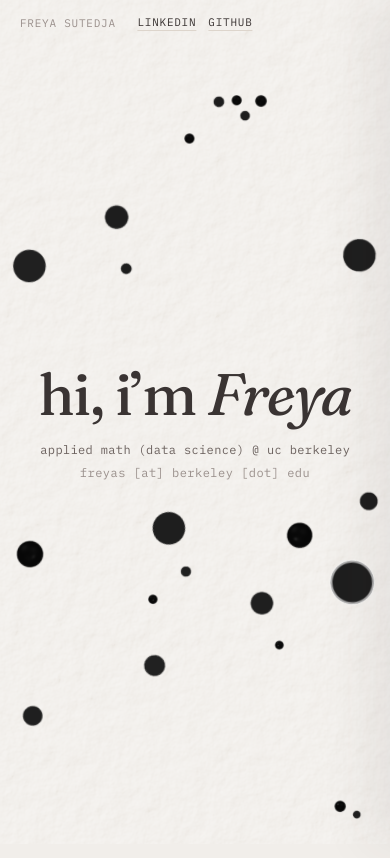
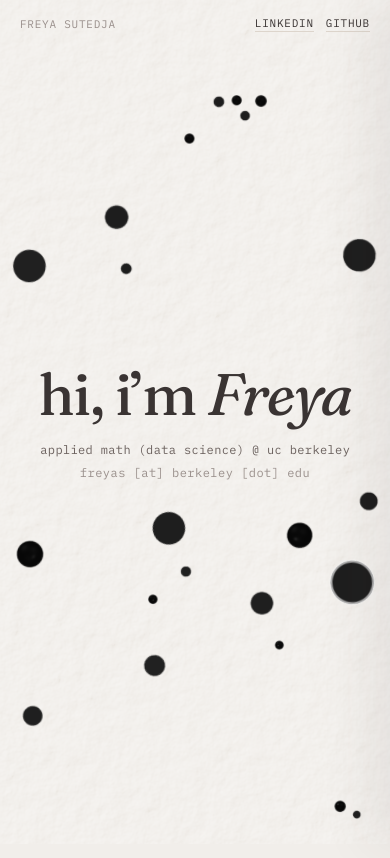
Before and after one commit to fsutedja/fsutedja.github.io, a plain HTML site: page index.html in a window 390 px wide. Shown: the top 858 px of the page. Drawn offline with Linux system fonts and the light colour scheme; a web font is replaced by a local one.

Commit message:
Phone: links top-right; laptop: links centred

```diff
--- a/index.html
+++ b/index.html
@@ -144,7 +144,8 @@
   header { align-items: center; }
   @media (max-width: 700px) {
     body.links-top header .right #clock, body.links-top header .where { display: none; }   /* phones: no room for the time too */
-    header .links { gap: 12px; }
+    header .links { gap: 12px; position: static; transform: none; margin-left: auto; }   /* phones: links sit top-right */
+    body.links-top header .right { display: none; }
   }
   /* text in the links row that isn't a link (the written-out email) */
   .links .plain { color: var(--muted); text-transform: none; letter-spacing: .03em; }
```
